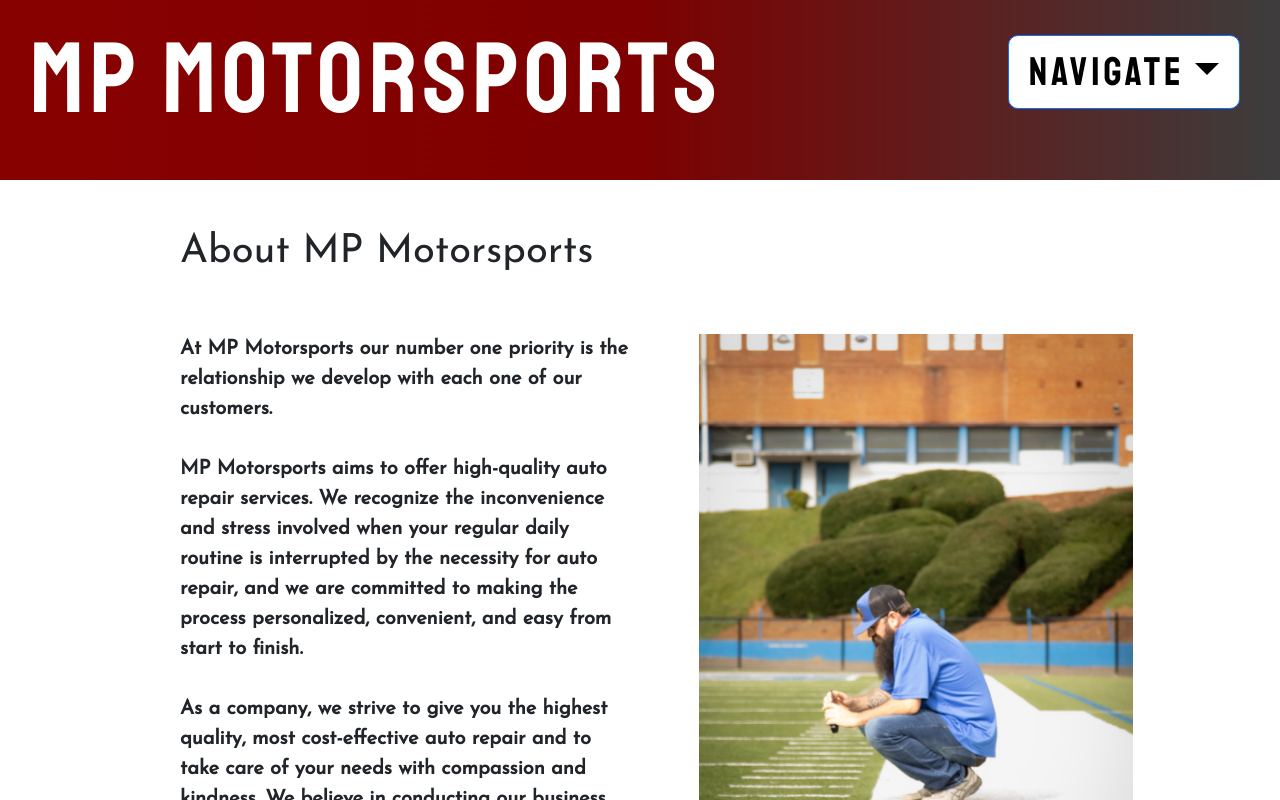
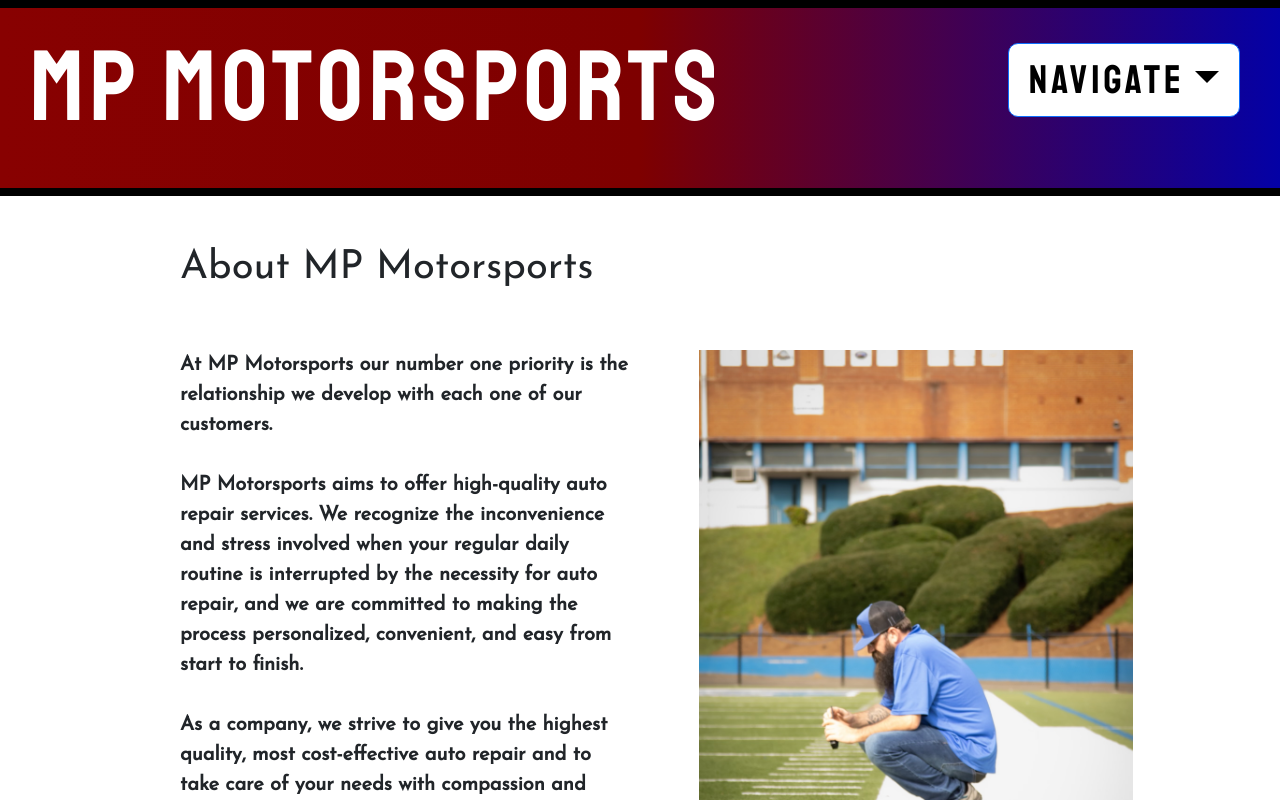
Before and after one commit to AJoelj84/MPMotorsports-Page, a React (Create React App) app in the folder mpmotorsports/: page /About in a window 1280 px wide. Shown: the top 800 px of the page. Built offline with nearby package versions, Linux system fonts and the light colour scheme.

Commit message:
changed header gradients

```diff
--- a/mpmotorsports/src/components/assets/style.css
+++ b/mpmotorsports/src/components/assets/style.css
@@ -1,7 +1,7 @@
 /* Header Banner */
 
 .header{
-    background: linear-gradient(to right, #880101,#7e0000,#3d3d3d );
+    background: linear-gradient(to right, #880101,#7e0000,#0401a5 );
     padding-top: 20px;
     padding-bottom: 40px;
     padding-left: 30px;
@@ -10,6 +10,8 @@
     font-family: 'Staatliches';
     font-size: 100px;
     letter-spacing: 6px;
+    border-bottom: 8px solid black;
+    border-top: 8px solid black;
 }
 
 .dropdown .btn-primary {
```
